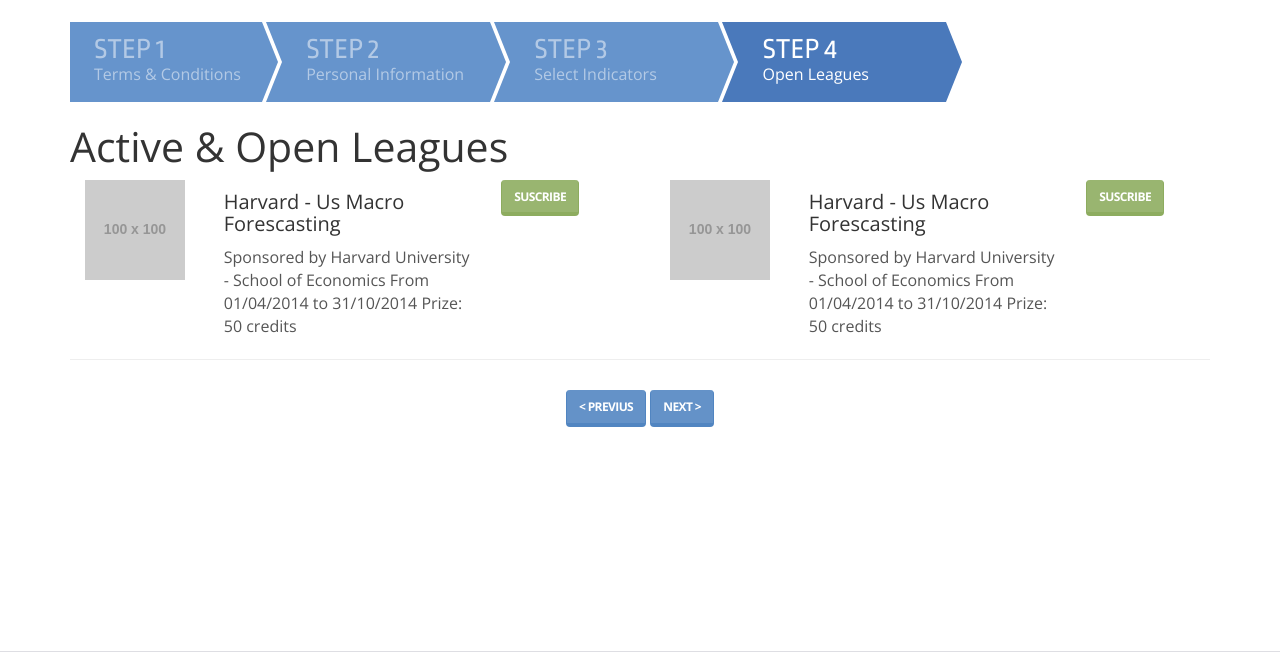
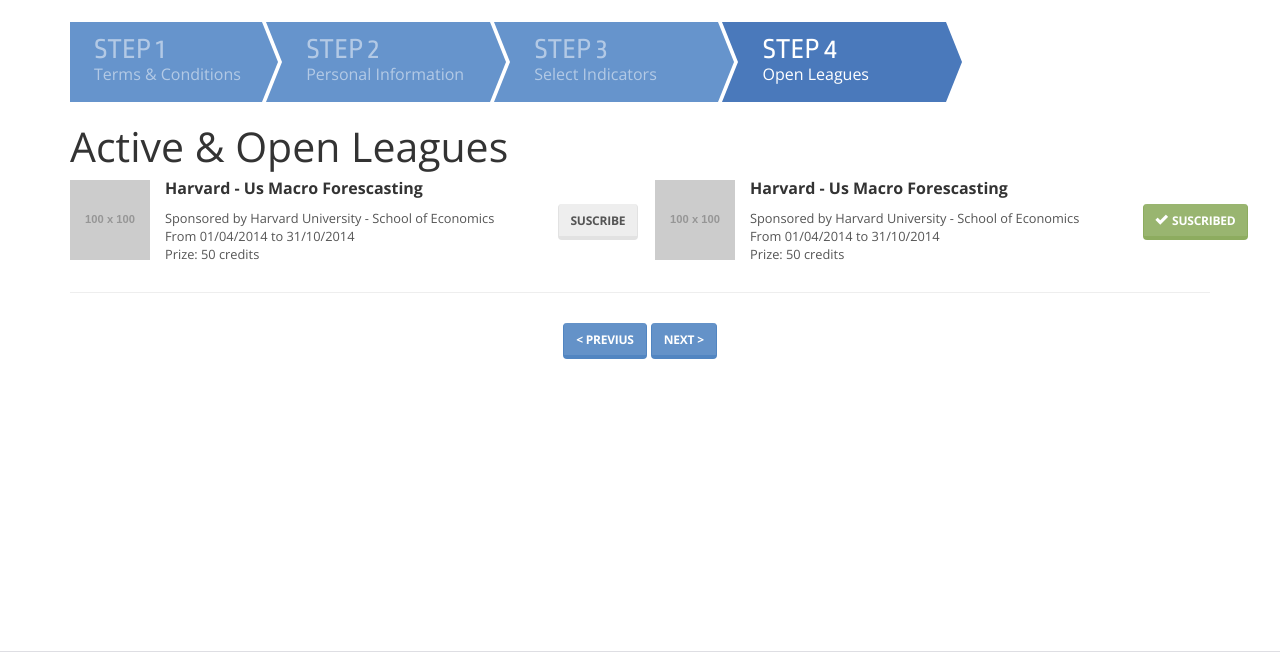
Before and after one commit to ekersten/javadoc_primeros_pasos, a PHP site: page /usr002d.php in a window 1280 px wide. Shown: the part 89-741 px from the top of the page. Run offline with PHP 8.4, Linux system fonts and the light colour scheme; grey boxes labelled with a size stand in for pictures from a placeholder-image service; style sheets or scripts are compiled from the project's sources; some libraries are stand-ins or nearby versions.

Commit message:
arreglos varios

```diff
--- a/less/styles.less
+++ b/less/styles.less
@@ -425,6 +425,38 @@
 			bottom: .12em;
 		}
 	}
+
+	.leagues {
+		.league {
+			img {
+				float: left;
+				margin-right: (@grid-gutter-width / 2);
+			}
+
+			h5 {
+				font-weight: bold;
+				margin-top: 0;
+			}
+
+			p {
+				font-size: .8em;
+				margin: .5em 0;
+			}
+
+			button {
+				position: relative;
+				top: 2em;
+
+				&.btn-success {
+					&:before {
+						content: "\e605";
+						font-family: 'icomoon';
+						margin-right: .4em;
+					}
+				}
+			}
+		}
+	}
 }
 
 /*Steps*/
@@ -732,7 +764,7 @@
 
 .btn {
 	font-weight: 600;
-	letter-spacing: -.05em;
+	letter-spacing: -.02em;
 
 	&.btn-primary {
 		color: white;
--- a/usr002d.php
+++ b/usr002d.php
@@ -38,31 +38,36 @@
 					<h1>Active &amp; Open Leagues</h1>
 				</div>
 			</div>
-			<div class="row">
-				<div class="col-xs-6">
-					<div class="col-xs-3">
-						<img src="http://placehold.it/100x100" width="100"/>
+			<div class="row leagues">
+				<div class="col-xs-6 league">
+					<div class="row">
+						<div class="col-xs-10">
+							<img src="http://placehold.it/100x100" width="80"/>
+							<h5>Harvard - Us Macro Forescasting</h5>
+							<p>Sponsored by Harvard University - School of Economics<br/>
+							From 01/04/2014 to 31/10/2014<br/>
+							Prize: 50 credits</p>
+						</div>
+						<div class="col-xs-2">
+							<button type="submit" class="btn btn-default">Suscribe</button>
+						</div>
 					</div>
-					<div class="col-xs-6">
-						<h4>Harvard - Us Macro Forescasting</h4>
-						<span>Sponsored by Harvard University - School of Economics</span>
-						<span>From 01/04/2014 to 31/10/2014</span>
-						<span>Prize: 50 credits</span>
+
+				</div>
+				<div class="col-xs-6 league">
+					<div class="row">
+						<div class="col-xs-10">
+							<img src="http://placehold.it/100x100" width="80"/>
+							<h5>Harvard - Us Macro Forescasting</h5>
+							<p>Sponsored by Harvard University - School of Economics<br/>
+							From 01/04/2014 to 31/10/2014<br/>
+							Prize: 50 credits</p>
+						</div>
+						<div class="col-xs-2">
+							<button type="submit" class="btn btn-success">Suscribed</button>
+						</div>
 					</div>
-					<div class="col-xs-3"><button type="submit" class="btn btn-success">Suscribe</button></div>
-				</div>
-				<div class="col-xs-6">
-					<div class="col-xs-3">
-						<img src="http://placehold.it/100x100" width="100"/>
-					</div>
-					<div class="col-xs-6">
-						<h4>Harvard - Us Macro Forescasting</h4>
-						<span>Sponsored by Harvard University - School of Economics</span>
-						<span>From 01/04/2014 to 31/10/2014</span>
-						<span>Prize: 50 credits</span>
-					</div>
-					<div class="col-xs-3"><button type="submit" class="btn btn-success">Suscribe</button>
-					</div>
+
 				</div>
 			</div>
 			<hr>
--- a/usr003.php
+++ b/usr003.php
@@ -15,8 +15,8 @@
 				<div class="col-xs-10">
 					<h1>Edit Profile</h1>
 				</div>
-				<div class="col-xs-2 margin-top">
-					<button type="submit" class="btn btn-success">Save Change</button>
+				<div class="col-xs-2 margin-top text-right">
+					<button type="submit" class="btn btn-success btn-lg">Save Change</button>
 				</div>
 			</div>
 			<div class="row">
```
